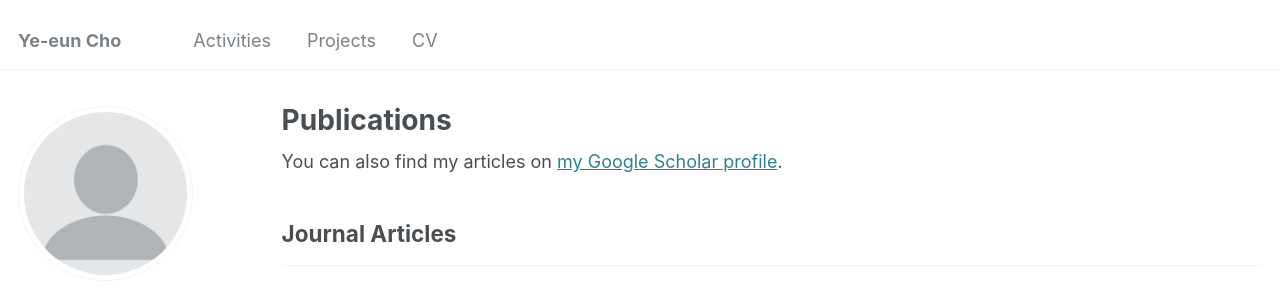
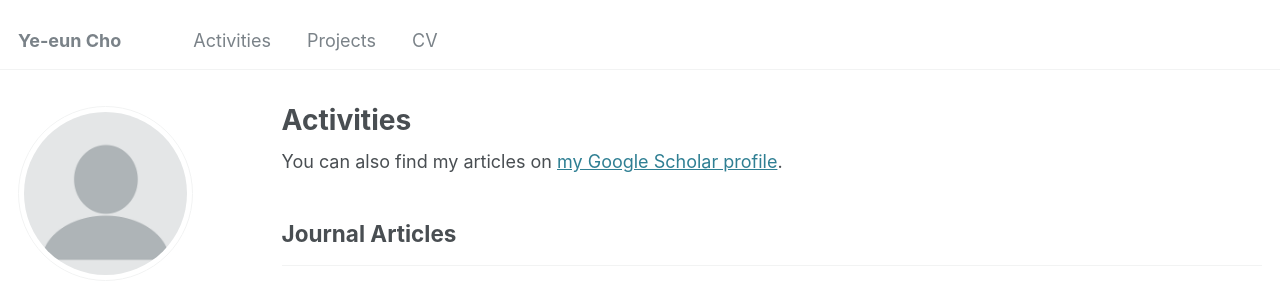
Before and after one commit to joyennn/joyennn, a Jekyll site: the page built from _pages/activities.html, in a window 1280 px wide and 900 px high. Shown: the top 293 px of the window. Built offline with Jekyll 4.4.1, drawn with Linux system fonts in a browser that asks for light colours; some web fonts are replaced.

Commit message:
Update activities.html

```diff
--- a/_pages/activities.html
+++ b/_pages/activities.html
@@ -1,7 +1,7 @@
 ---
 layout: archive
-title: "Publications"
-permalink: /publications/
+title: "Activities"
+permalink: /activities/
 author_profile: true
 ---
 
```
